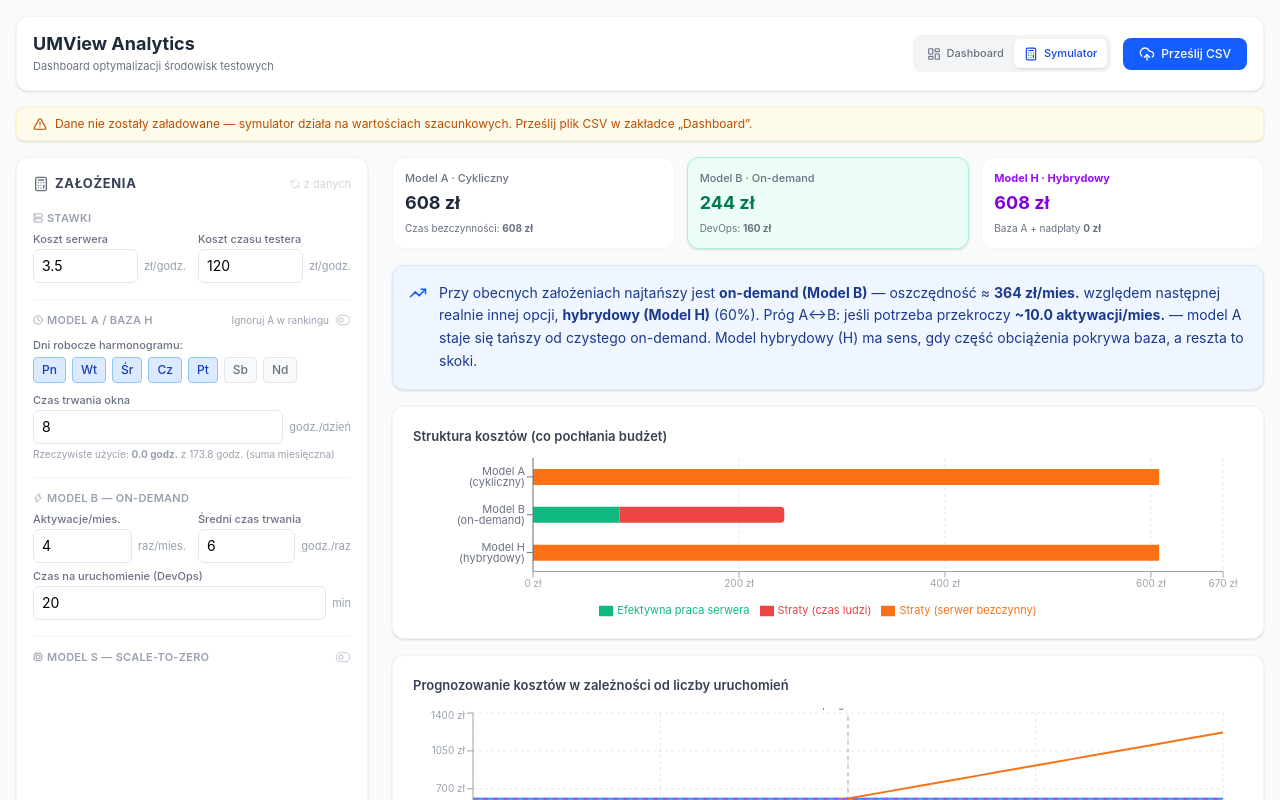
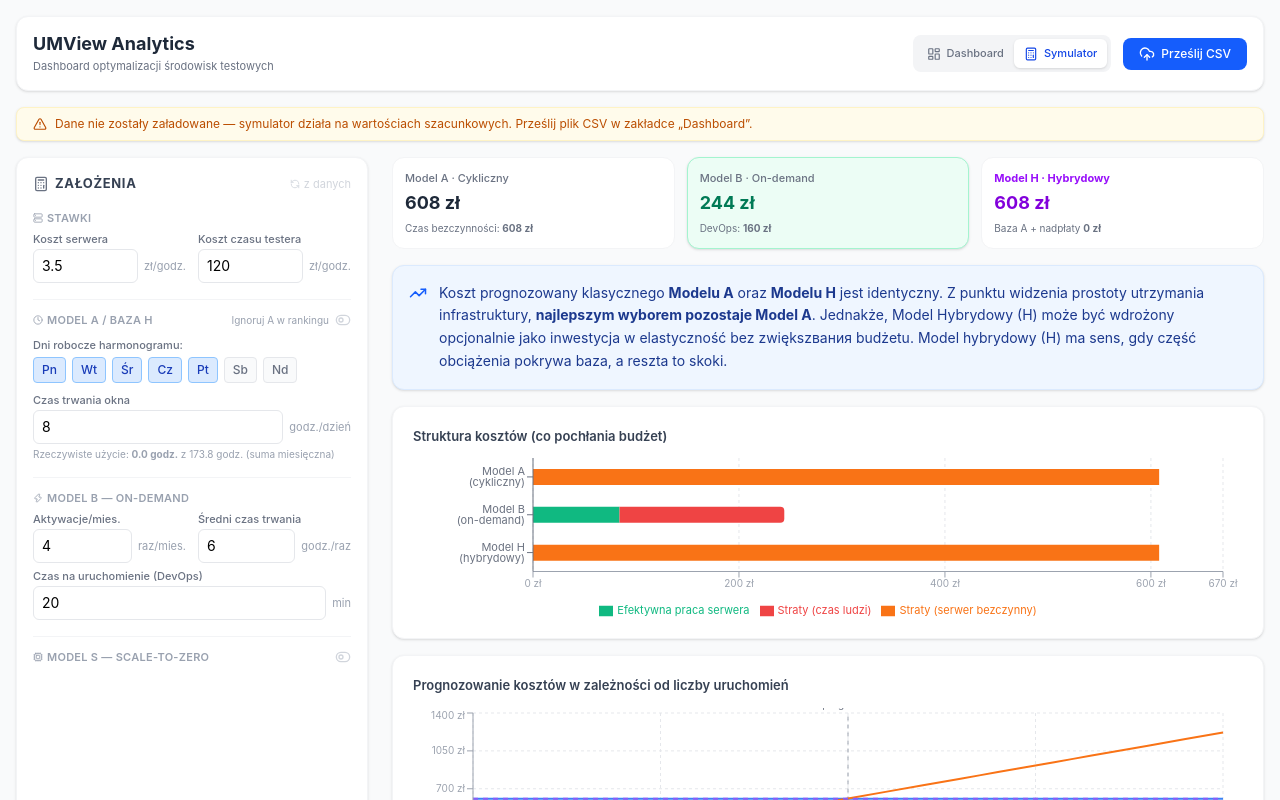
Before and after one commit to NasTiaFox30/UMView-Analytics, a React (Vite) app: page / in a window 1280 px wide. Both pictures are taken after a click on the button "Symulator". Shown: the top 800 px of the page. Built offline with nearby package versions, Linux system fonts and the light colour scheme.

Commit message:
Fix show A model and H

```diff
--- a/src/ModelSimulator.jsx
+++ b/src/ModelSimulator.jsx
@@ -61,8 +61,6 @@ export default function ModelSimulator({ rawData = [], pivotState, monthAreas =
 
   const [enableScaleToZero, setEnableScaleToZero] = useState(false);
   const [scaleToZeroTimeoutMin, setScaleToZeroTimeoutMin] = useState(30);
-
-  // Новий стейт для ігнорування Моделі А в порівнянні
   const [ignoreModelA, setIgnoreModelA] = useState(false);
 
   const toggleDay = (day) => {
@@ -91,8 +89,6 @@ export default function ModelSimulator({ rawData = [], pivotState, monthAreas =
     }, 0);
   }, [pivotState, cyclicDays, monthsCount]);
 
-  // Найдовша ОДНА реальна сесія в обрані дні тижня — місячна сума ховає цей ризик:
-  // вікно може "влазити" по сумі годин на місяць, але фізично обривати конкретну сесію.
   const maxSingleSessionOnCyclicDays = useMemo(() => {
     if (!rawData.length || cyclicDays.length === 0) return 0;
     return rawData.reduce((max, d) => (cyclicDays.includes(d.dayName) && d.hours > max ? d.hours : max), 0);
@@ -175,18 +171,44 @@ export default function ModelSimulator({ rawData = [], pivotState, monthAreas =
 
   const maxBarTotal = Math.max(calc.totalCostA, calc.totalCostB, calc.totalCostH, enableScaleToZero ? calc.totalCostS : 0, 1);
 
-  // Визначення переможця з урахуванням ignoreModelA
-  const costs = { B: calc.totalCostB, H: calc.totalCostH };
-  if (!ignoreModelA) costs.A = calc.totalCostA;
-  if (enableScaleToZero) costs.S = calc.totalCostS;
+  // --- Визначення переможця з урахуванням пріоритетів ---
+  const TIE_TOLERANCE_ZL = 0.5;
 
-  const sortedCosts = Object.entries(costs).sort((a, b) => a[1] - b[1]);
-  const cheaper = sortedCosts[0][0];
+  const cheaper = useMemo(() => {
+    const list = [{ id: 'B', val: calc.totalCostB }, { id: 'H', val: calc.totalCostH }];
+    if (!ignoreModelA) list.push({ id: 'A', val: calc.totalCostA });
+    if (enableScaleToZero) list.push({ id: 'S', val: calc.totalCostS });
 
-  const TIE_TOLERANCE_ZL = 0.5;
-  const nextDistinct = sortedCosts.slice(1).find(([, v]) => Math.abs(v - sortedCosts[0][1]) > TIE_TOLERANCE_ZL);
-  const diff = nextDistinct ? nextDistinct[1] - sortedCosts[0][1] : 0;
-  const diffPct = nextDistinct && nextDistinct[1] ? (diff / nextDistinct[1]) * 100 : 0;
+    // Сортуємо спочатку за вартістю. Якщо вартості рівні, надаємо пріоритет 'A', потім 'H'
+    list.sort((a, b) => {
+      if (Math.abs(a.val - b.val) <= TIE_TOLERANCE_ZL) {
+        if (a.id === 'A' || b.id === 'A') return a.id === 'A' ? -1 : 1;
+        if (a.id === 'H' || b.id === 'H') return a.id === 'H' ? -1 : 1;
+      }
+      return a.val - b.val;
+    });
+
+    return list[0].id;
+  }, [calc, ignoreModelA, enableScaleToZero]);
+
+  // Пошук наступної відмінної моделі для розрахунку економії
+  const { nextDistinct, diff, diffPct, isTieAH } = useMemo(() => {
+    const list = [{ id: 'B', val: calc.totalCostB }, { id: 'H', val: calc.totalCostH }];
+    if (!ignoreModelA) list.push({ id: 'A', val: calc.totalCostA });
+    if (enableScaleToZero) list.push({ id: 'S', val: calc.totalCostS });
+
+    list.sort((a, b) => a.val - b.val);
+    const minVal = list[0].val;
+
+    const next = list.slice(1).find(m => Math.abs(m.val - minVal) > TIE_TOLERANCE_ZL);
+    const d = next ? next.val - minVal : 0;
+    const pct = next && next.val ? (d / next.val) * 100 : 0;
+
+    const tieAH = !ignoreModelA && Math.abs(calc.totalCostA - calc.totalCostH) <= TIE_TOLERANCE_ZL;
+
+    return { nextDistinct: next, diff: d, diffPct: pct, isTieAH: tieAH };
+  }, [calc, ignoreModelA, enableScaleToZero]);
+
   const modelLabel = {
     A: 'cykliczny (Model A)',
     B: 'on-demand (Model B)',
@@ -338,14 +360,18 @@ export default function ModelSimulator({ rawData = [], pivotState, monthAreas =
           <div className="p-4 bg-blue-50 border border-blue-100 rounded-xl flex items-start gap-3 shadow-sm">
             <TrendingUp size={18} className="text-blue-600 mt-0.5 flex-shrink-0" />
             <p className="text-sm text-blue-900 leading-relaxed">
-              {nextDistinct ? (
+              {isTieAH ? (
                 <>
-                  {ignoreModelA ? 'Skupiając się na nowoczesnych podejściach, najtańszy' : 'Przy obecnych założeniach najtańszy'} jest <b>{modelLabel[cheaper]}</b> — oszczędność ≈ <b>{fmtPLN(diff)}/mies.</b> względem następnej realnie innej opcji, <b>{modelLabel[nextDistinct[0]]}</b> ({diffPct.toFixed(0)}%).
+                  Koszt prognozowany klasycznego <b>Modelu A</b> oraz <b>Modelu H</b> jest identyczny. Z punktu widzenia prostoty utrzymania infrastruktury, <b>najlepszym wyborem pozostaje Model A</b>. Jednakże, Model Hybrydowy (H) może być wdrożony opcjonalnie jako inwestycja w elastyczność bez zwiększвания budżetu.
+                </>
+              ) : nextDistinct ? (
+                <>
+                  {ignoreModelA ? 'Skupiając się na nowoczesnych podejściach, najtańszy' : 'Przy obecnych założeniach najtańszy'} jest <b>{modelLabel[cheaper]}</b> — oszczędność ≈ <b>{fmtPLN(diff)}/mies.</b> względem następnej realnie innej opcji, <b>{modelLabel[nextDistinct.id]}</b> ({diffPct.toFixed(0)}%).
                 </>
               ) : (
                 <> Przy obecnych założeniach modele wychodzą praktycznie tak samo (różnica &lt; {TIE_TOLERANCE_ZL} zł) — wybór zależy od elastyczności lub obciążenia DevOps.</>
               )}
-              {calc.breakEvenActivations != null && !ignoreModelA && (
+              {calc.breakEvenActivations != null && !ignoreModelA && !isTieAH && (
                 <> Próg A↔B: jeśli potrzeba przekroczy <b>~{calc.breakEvenActivations.toFixed(1)} aktywacji/mies.</b> — model A staje się tańszy od czystego on-demand.</>
               )}
               {' '}Model hybrydowy (H) ma sens, gdy część obciążenia pokrywa baza, a reszta to skoki.
```
